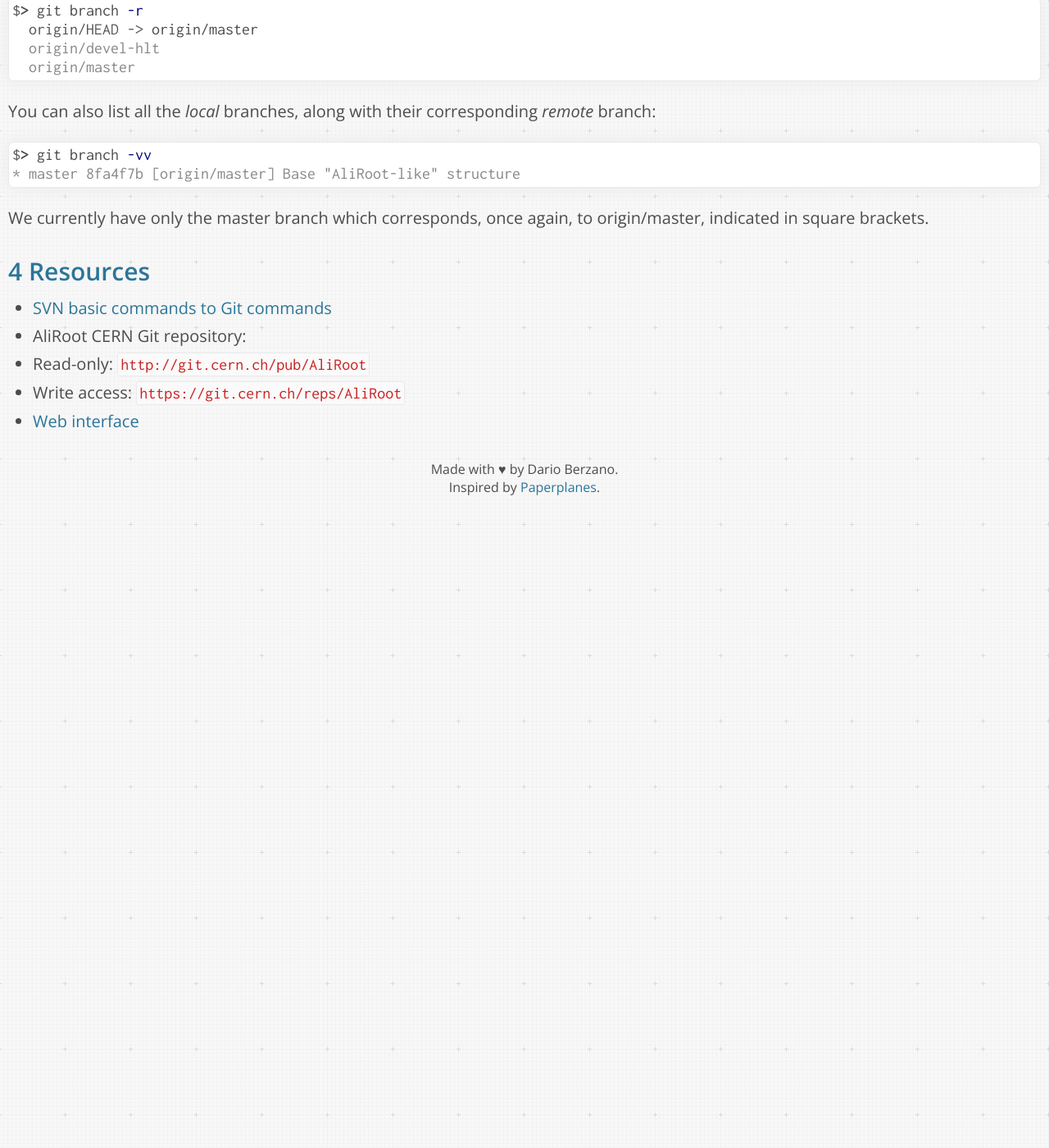
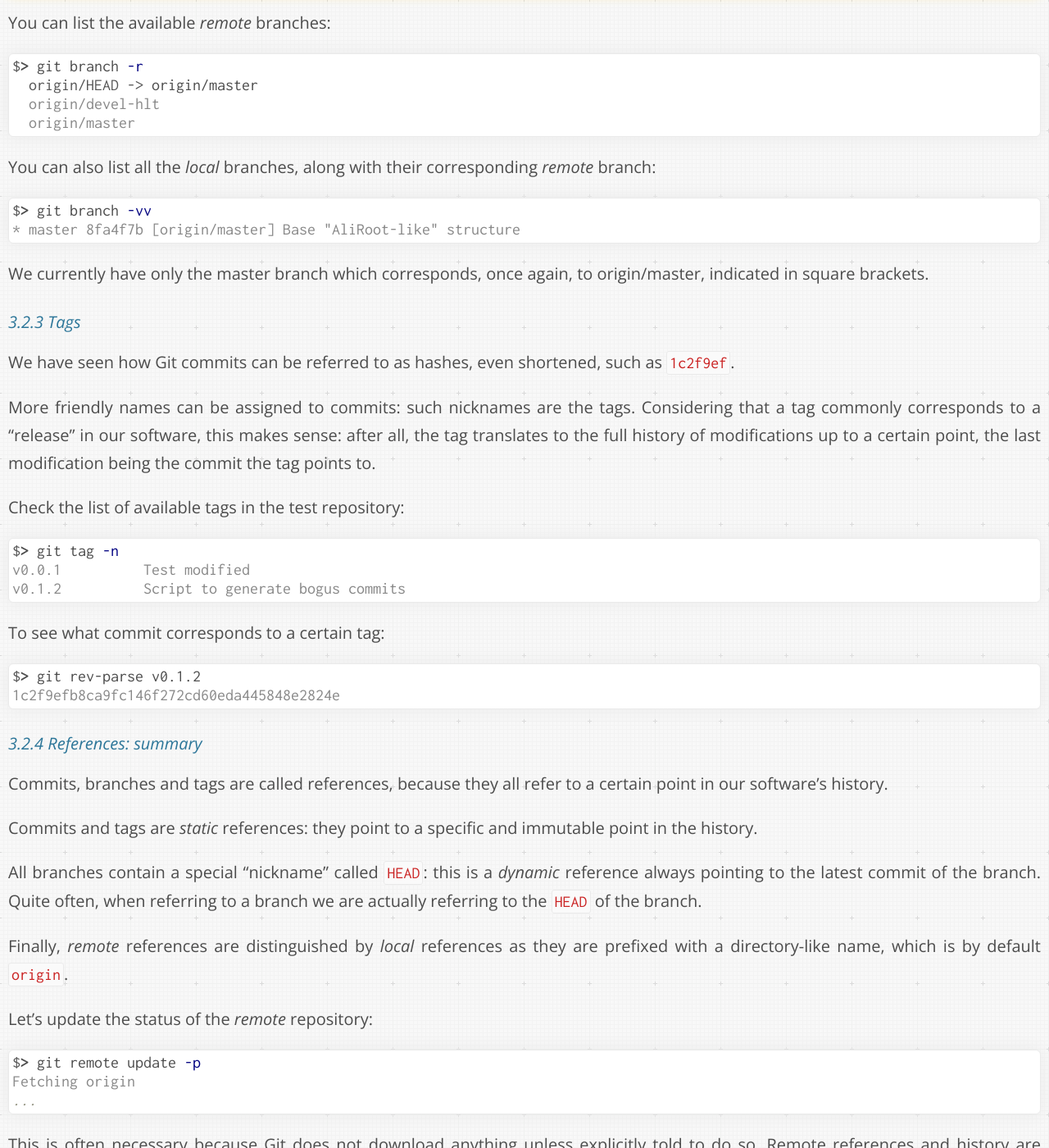
Before and after one commit to dberzano/dberzano.github.io, a Jekyll site: the page built from alice/git/index.md, in a window 1280 px wide and 1400 px high, scrolled down 6881 px. Shown: the whole window at 82% size. Built offline with Jekyll 4.4.1, drawn with Linux system fonts in a browser that asks for light colours; Markdown is read by kramdown in place of the engine named in the settings; before the commit the page ends 7511 px from its top, so only the background shows below that; some of the changed text lies outside the part shown.

Commit message:
GitTut: tags and references

````diff
--- a/alice/git/index.md
+++ b/alice/git/index.md
@@ -321,6 +321,99 @@ We currently have only the **master** branch which corresponds, once again, to
 **origin/master**, indicated in square brackets.
 
 
+#### Tags
+
+We have seen how Git commits can be referred to as hashes, even shortened, such
+as `1c2f9ef`.
+
+More friendly names can be assigned to commits: such nicknames are the **tags**.
+Considering that a tag commonly corresponds to a "release" in our software, this
+makes sense: after all, the tag translates to the full history of modifications
+up to a certain point, the last modification being the commit the tag points to.
+
+Check the list of available tags in the test repository:
+
+```console
+$> git tag -n
+v0.0.1          Test modified
+v0.1.2          Script to generate bogus commits
+```
+
+To see what commit corresponds to a certain tag:
+
+```console
+$> git rev-parse v0.1.2
+1c2f9efb8ca9fc146f272cd60eda445848e2824e
+```
+
+
+#### References: summary
+
+Commits, branches and tags are called **references**, because they all refer to
+a certain point in our software's history.
+
+Commits and tags are *static* references: they point to a specific and immutable
+point in the history.
+
+All branches contain a special "nickname" called `HEAD`: this is a *dynamic*
+reference always pointing to the latest commit of the branch. Quite often, when
+referring to a branch we are actually referring to the `HEAD` of the branch.
+
+Finally, *remote* references are distinguished by *local* references as they are
+prefixed with a directory-like name, which is by default `origin`.
+
+Let's update the status of the *remote* repository:
+
+```console
+$> git remote update -p
+Fetching origin
+...
+```
+
+This is often necessary because Git does not download anything unless explicitly
+told to do so. Remote references and history are cached locally: with this
+command we are updating the local cache.
+
+> The `git remote update -p` command updates the cache of the remote references
+> and downloads the new history, but does not touch any file in the working
+> directory, *i.e.* **it will never destroy your work**.
+
+Let's fire up **tig** to have an overview of our current history situation:
+
+```console
+$> tig --all
+```
+
+![References with tig](tig-refs.png)
+
+> Navigate history view in tig:
+>
+> * **Up** and **Down** arrows to highlight a commit
+> * **Enter** to show the commit
+> * **Q** to exit the commit view and to exit tig
+> * **J** and **K** to scroll up and down the commit view
+
+This is what we understand at a glance by looking at tig:
+
+* The most recent commit is shown on top.
+* By highlighting a commit, its *hash* is shown at the bottom.
+* The commit with message *"Base "AliRoot-like" structure"* has two successors,
+  which means that after that, the history splits in two.
+* **Local branches** are in square brackets:
+ * `[master]`
+ * `[devel-hlt]`
+* **Remote branches** are in curly brackets:
+ * `{origin/master}`
+ * `{origin/devel-hlt}`
+* **Tags** are in angular brackets:
+ * `<v0.0.1>`
+ * `<v0.1.2>`
+
+More importantly: we notice that our *local* branches are more updated than
+their corresponding *remote* branches. We will see in a while how to "publish"
+our updates and "align" them.
+
+
 Resources
 ---------
 
````
Also changed, not shown: alice/git/tig-refs.png (added).
